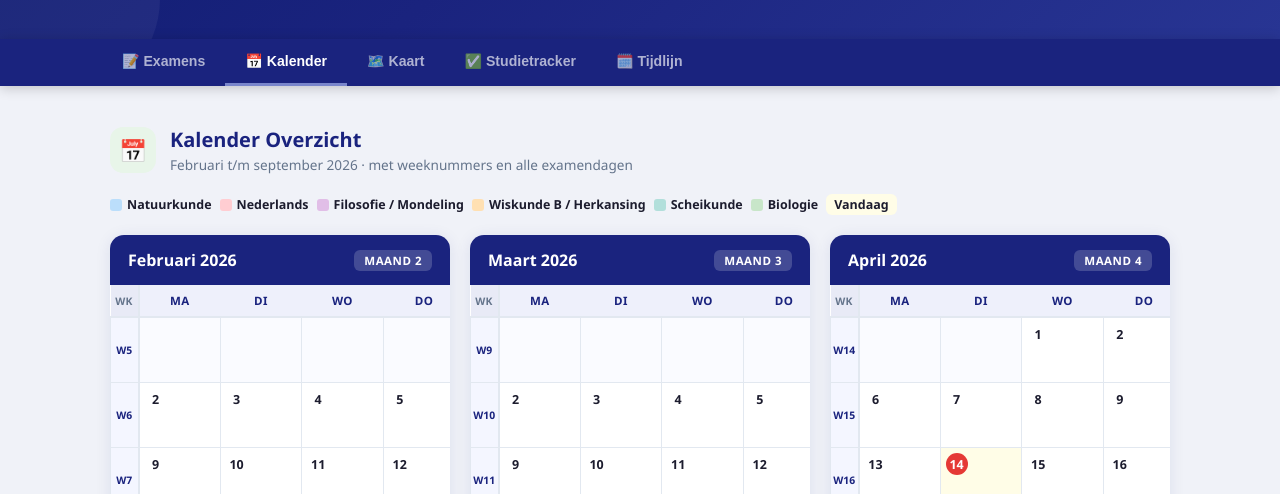
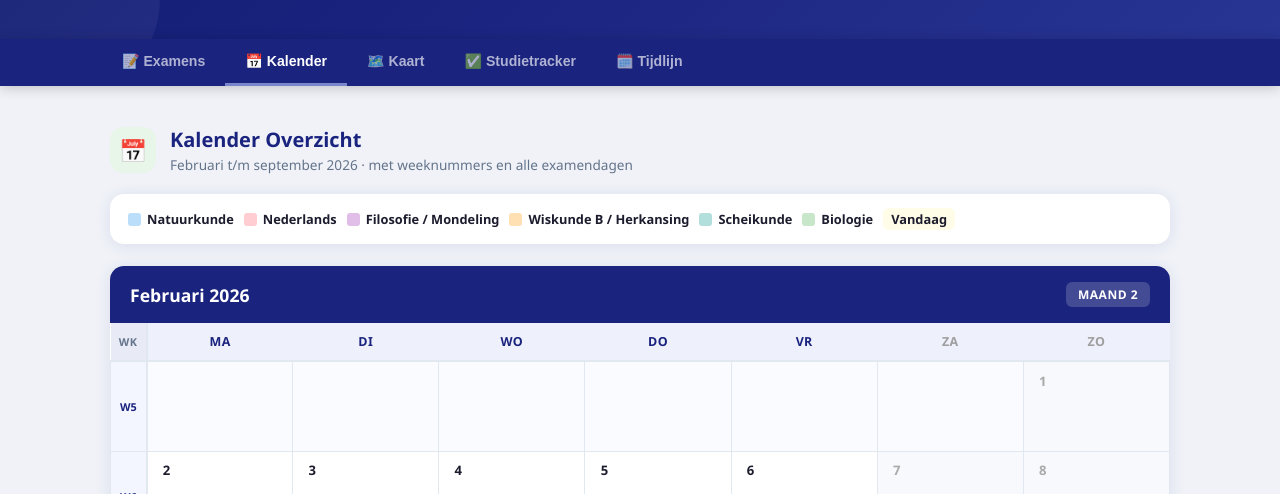
Before and after one commit to knerseus/Examen_overzicht, a plain HTML site: page index.html in a window 1280 px wide. Both pictures are taken after a click on the button "📅 Kalender". Shown: the part 306-800 px from the top of the page. Drawn offline with nearby package versions, Linux system fonts and the light colour scheme.

Commit message:
Nieuwe website V1.0.1

```diff
--- a/index.html
+++ b/index.html
@@ -279,9 +279,9 @@
        CALENDAR
     ════════════════════════════════ */
     .cal-grid-months {
-      display: grid;
-      grid-template-columns: repeat(auto-fill, minmax(320px, 1fr));
-      gap: 20px;
+      display: flex;
+      flex-direction: column;
+      gap: 28px;
     }
     .cal-month {
       background: var(--surface); border-radius: var(--r);
@@ -289,59 +289,76 @@
     }
     .cal-month-hdr {
       background: var(--blue); color: #fff;
-      padding: 14px 18px;
+      padding: 16px 20px;
       display: flex; align-items: center; justify-content: space-between;
     }
-    .cal-month-hdr .mname { font-size: 1rem; font-weight: 800; }
+    .cal-month-hdr .mname { font-size: 1.1rem; font-weight: 800; }
     .cal-month-hdr .mnum  {
-      font-size: 0.72rem; font-weight: 700; letter-spacing: 0.5px;
-      background: rgba(255,255,255,0.18); border-radius: 6px; padding: 3px 10px;
+      font-size: 0.75rem; font-weight: 700; letter-spacing: 0.5px;
+      background: rgba(255,255,255,0.18); border-radius: 6px; padding: 4px 12px;
       text-transform: uppercase;
     }
-    .cal-table { width: 100%; border-collapse: collapse; }
+    .cal-table { width: 100%; border-collapse: collapse; table-layout: fixed; }
     .cal-table thead th {
       background: #eef0fb; color: var(--blue);
-      padding: 8px 4px; font-size: 0.72rem; font-weight: 700;
+      padding: 10px 4px; font-size: 0.78rem; font-weight: 700;
       text-align: center; text-transform: uppercase; letter-spacing: 0.3px;
       border-bottom: 2px solid var(--border);
     }
     .cal-table thead th.wk-col {
-      background: #e8eaf6; color: var(--muted); font-size: 0.65rem;
+      background: #e8eaf6; color: var(--muted); font-size: 0.68rem;
       border-right: 2px solid var(--border);
+      width: 36px;
     }
+    .cal-table thead th.sat,
+    .cal-table thead th.sun { color: #9e9e9e; }
     .cal-table tbody td {
-      padding: 0; border: 1px solid var(--border);
-      vertical-align: top; width: calc(100% / 7);
+      border: 1px solid var(--border);
+      vertical-align: top;
+      height: 90px;
+      padding: 0;
     }
     .cal-table tbody td.wk-cell {
       background: #f4f6ff; color: var(--blue);
-      font-size: 0.65rem; font-weight: 800;
+      font-size: 0.68rem; font-weight: 800;
       text-align: center; vertical-align: middle;
-      width: 28px; min-width: 28px;
+      width: 36px;
       border-right: 2px solid var(--border);
-      padding: 4px 2px;
+      padding: 0;
+    }
+    .cal-table tbody td.empty-cell {
+      background: #fafbff;
+    }
+    .cal-table tbody td.weekend-cell {
+      background: #f8f9fc;
+    }
+    .cal-table tbody td.exam-cell {
+      background: #eef0fb;
+    }
+    .cal-table tbody td.today-cell {
+      background: #fffde7;
+      outline: 2px solid var(--red);
+      outline-offset: -2px;
     }
     .cal-day-inner {
-      min-height: 64px; padding: 5px 5px 4px;
-      display: flex; flex-direction: column; gap: 2px;
+      height: 100%; padding: 6px 6px 4px;
+      display: flex; flex-direction: column; gap: 3px;
     }
     .cal-day-num {
-      font-size: 0.78rem; font-weight: 700; color: var(--text);
-      width: 22px; height: 22px; display: flex; align-items: center; justify-content: center;
+      font-size: 0.82rem; font-weight: 700; color: var(--text);
+      width: 26px; height: 26px;
+      display: flex; align-items: center; justify-content: center;
       border-radius: 50%; flex-shrink: 0; margin-bottom: 2px;
+      line-height: 1;
     }
     .cal-day-num.is-today { background: var(--red); color: #fff; }
-    .cal-day-num.is-weekend { color: #9e9e9e; }
-    td.has-exam .cal-day-inner { background: #f0f2ff; }
-    td.is-today-cell .cal-day-inner { background: #fffde7; }
-    td.is-empty { background: #fafbff; }
-    td.is-weekend-col { background: #fafbff; }
+    .cal-day-num.is-weekend { color: #aaa; }
     .ev-chip {
-      font-size: 0.62rem; font-weight: 700;
-      border-radius: 4px; padding: 2px 5px;
-      line-height: 1.3; white-space: nowrap;
+      font-size: 0.66rem; font-weight: 700;
+      border-radius: 4px; padding: 2px 6px;
+      line-height: 1.4; white-space: nowrap;
       overflow: hidden; text-overflow: ellipsis;
-      display: block;
+      display: block; max-width: 100%;
     }
     .ev-nat  { background: #bbdefb; color: #0d47a1; }
     .ev-ned  { background: #ffcdd2; color: #b71c1c; }
@@ -353,15 +370,27 @@
     .ev-herk { background: #ffe0b2; color: #bf360c; }
 
     .cal-legend {
-      display: flex; flex-wrap: wrap; gap: 8px;
-      margin-bottom: 20px;
+      display: flex; flex-wrap: wrap; gap: 10px;
+      margin-bottom: 22px;
+      background: var(--surface); border-radius: var(--r);
+      padding: 14px 18px; box-shadow: var(--shadow);
     }
     .cal-legend-item {
-      display: inline-flex; align-items: center; gap: 5px;
-      font-size: 0.78rem; font-weight: 600; color: var(--text);
+      display: inline-flex; align-items: center; gap: 6px;
+      font-size: 0.8rem; font-weight: 600; color: var(--text);
     }
     .cal-legend-dot {
-      width: 12px; height: 12px; border-radius: 3px; flex-shrink: 0;
+      width: 13px; height: 13px; border-radius: 3px; flex-shrink: 0;
+    }
+
+    /* Mobile calendar: smaller cells */
+    @media (max-width: 700px) {
+      .cal-table tbody td { height: 60px; }
+      .cal-day-num { width: 20px; height: 20px; font-size: 0.72rem; }
+      .ev-chip { font-size: 0.58rem; padding: 1px 4px; }
+      .cal-table thead th { font-size: 0.65rem; padding: 7px 2px; }
+      .cal-table tbody td.wk-cell { width: 24px; font-size: 0.58rem; }
+      .cal-table thead th.wk-col { width: 24px; }
     }
 
     /* ════════════════════════════════
@@ -971,6 +1000,7 @@ const CAL_EVENTS = {
   '2026-09-05': [{l:'Mondeling Ede',     c:'ev-mon'}],
 };
 
+/* ── ISO week number ── */
 function isoWeek(d) {
   const dt = new Date(Date.UTC(d.getFullYear(), d.getMonth(), d.getDate()));
   const day = dt.getUTCDay() || 7;
@@ -979,12 +1009,23 @@ function isoWeek(d) {
   return Math.ceil(((dt - y1) / 86400000 + 1) / 7);
 }
 
+/* ── Build one month calendar ── */
 function buildMonth(year, month, name, num) {
-  const today = new Date();
+  const today    = new Date();
   const todayStr = `${today.getFullYear()}-${pad(today.getMonth()+1)}-${pad(today.getDate())}`;
-  const firstDow = (new Date(year, month, 1).getDay() + 6) % 7; // 0=Mon
-  const totalDays = new Date(year, month+1, 0).getDate();
-  const days = ['Ma','Di','Wo','Do','Vr','Za','Zo'];
+  const totalDays = new Date(year, month + 1, 0).getDate();
+
+  // Day-of-week of the 1st: 0=Sun..6=Sat → convert to Mon-first (0=Mon..6=Sun)
+  const firstDow = (new Date(year, month, 1).getDay() + 6) % 7;
+
+  // Build a flat array of cells: null = empty, number = day
+  const cells = [];
+  for (let i = 0; i < firstDow; i++) cells.push(null);   // leading empties
+  for (let d = 1; d <= totalDays; d++) cells.push(d);    // actual days
+  // Pad to full weeks
+  while (cells.length % 7 !== 0) cells.push(null);
+
+  const dayNames = ['Ma','Di','Wo','Do','Vr','Za','Zo'];
 
   let html = `<div class="cal-month">
     <div class="cal-month-hdr">
@@ -992,50 +1033,67 @@ function buildMonth(year, month, name, num) {
       <span class="mnum">Maand ${num}</span>
     </div>
     <table class="cal-table">
-      <thead><tr>
-        <th class="wk-col">Wk</th>`;
-  days.forEach(d => html += `<th>${d}</th>`);
+      <thead><tr><th class="wk-col">Wk</th>`;
+  dayNames.forEach((d, i) => {
+    const cls = i === 5 ? ' sat' : i === 6 ? ' sun' : '';
+    html += `<th class="${cls}">${d}</th>`;
+  });
   html += `</tr></thead><tbody>`;
 
-  let day = 1;
-  let col = firstDow;
-  while (day <= totalDays) {
-    const wkDate = new Date(year, month, day);
-    html += `<tr><td class="wk-cell">W${isoWeek(wkDate)}</td>`;
-    for (let c = 0; c < 7; c++) {
-      if ((day === 1 && c < col) || day > totalDays) {
-        html += `<td class="is-empty"></td>`;
-      } else {
-        const ds = `${year}-${pad(month+1)}-${pad(day)}`;
-        const evs = CAL_EVENTS[ds] || [];
-        const isToday = ds === todayStr;
-        const isWknd  = c >= 5;
-        let cls = '';
-        if (isToday) cls += ' is-today-cell';
-        if (evs.length) cls += ' has-exam';
-        if (isWknd && !evs.length && !isToday) cls += ' is-weekend-col';
-        html += `<td class="${cls.trim()}"><div class="cal-day-inner">`;
-        html += `<div class="cal-day-num${isToday?' is-today':''}${isWknd&&!isToday?' is-weekend':''}">${day}</div>`;
-        evs.forEach(e => html += `<span class="ev-chip ${e.c}">${e.l}</span>`);
-        html += `</div></td>`;
-        day++;
+  // Render rows of 7
+  for (let r = 0; r < cells.length / 7; r++) {
+    const rowCells = cells.slice(r * 7, r * 7 + 7);
+    // Week number: use first non-null day in this row
+    const firstDay = rowCells.find(c => c !== null);
+    const wkNum = firstDay ? isoWeek(new Date(year, month, firstDay)) : '';
+
+    html += `<tr><td class="wk-cell">${wkNum ? 'W' + wkNum : ''}</td>`;
+
+    rowCells.forEach((dayNum, colIdx) => {
+      if (dayNum === null) {
+        html += `<td class="empty-cell"></td>`;
+        return;
       }
-    }
+      const ds     = `${year}-${pad(month + 1)}-${pad(dayNum)}`;
+      const evs    = CAL_EVENTS[ds] || [];
+      const isToday = ds === todayStr;
+      const isWknd  = colIdx >= 5;
+
+      let tdCls = '';
+      if (isToday)      tdCls = 'today-cell';
+      else if (evs.length) tdCls = 'exam-cell';
+      else if (isWknd)  tdCls = 'weekend-cell';
+
+      let numCls = 'cal-day-num';
+      if (isToday)  numCls += ' is-today';
+      else if (isWknd) numCls += ' is-weekend';
+
+      html += `<td class="${tdCls}"><div class="cal-day-inner">`;
+      html += `<div class="${numCls}">${dayNum}</div>`;
+      evs.forEach(e => html += `<span class="ev-chip ${e.c}">${e.l}</span>`);
+      html += `</div></td>`;
+    });
+
     html += `</tr>`;
-    col = 0;
   }
+
   html += `</tbody></table></div>`;
   return html;
 }
 
 (function renderCal() {
   const months = [
-    [2026,1,'Februari',2],[2026,2,'Maart',3],[2026,3,'April',4],
-    [2026,4,'Mei',5],[2026,5,'Juni',6],[2026,6,'Juli',7],
-    [2026,7,'Augustus',8],[2026,8,'September',9]
+    [2026, 1, 'Februari',  2],
+    [2026, 2, 'Maart',     3],
+    [2026, 3, 'April',     4],
+    [2026, 4, 'Mei',       5],
+    [2026, 5, 'Juni',      6],
+    [2026, 6, 'Juli',      7],
+    [2026, 7, 'Augustus',  8],
+    [2026, 8, 'September', 9],
   ];
   document.getElementById('cal-container').innerHTML =
-    months.map(([y,m,n,num]) => buildMonth(y,m,n,num)).join('');
+    months.map(([y, m, n, num]) => buildMonth(y, m, n, num)).join('');
 })();
 
 /* ══════════════════════════════════
```
